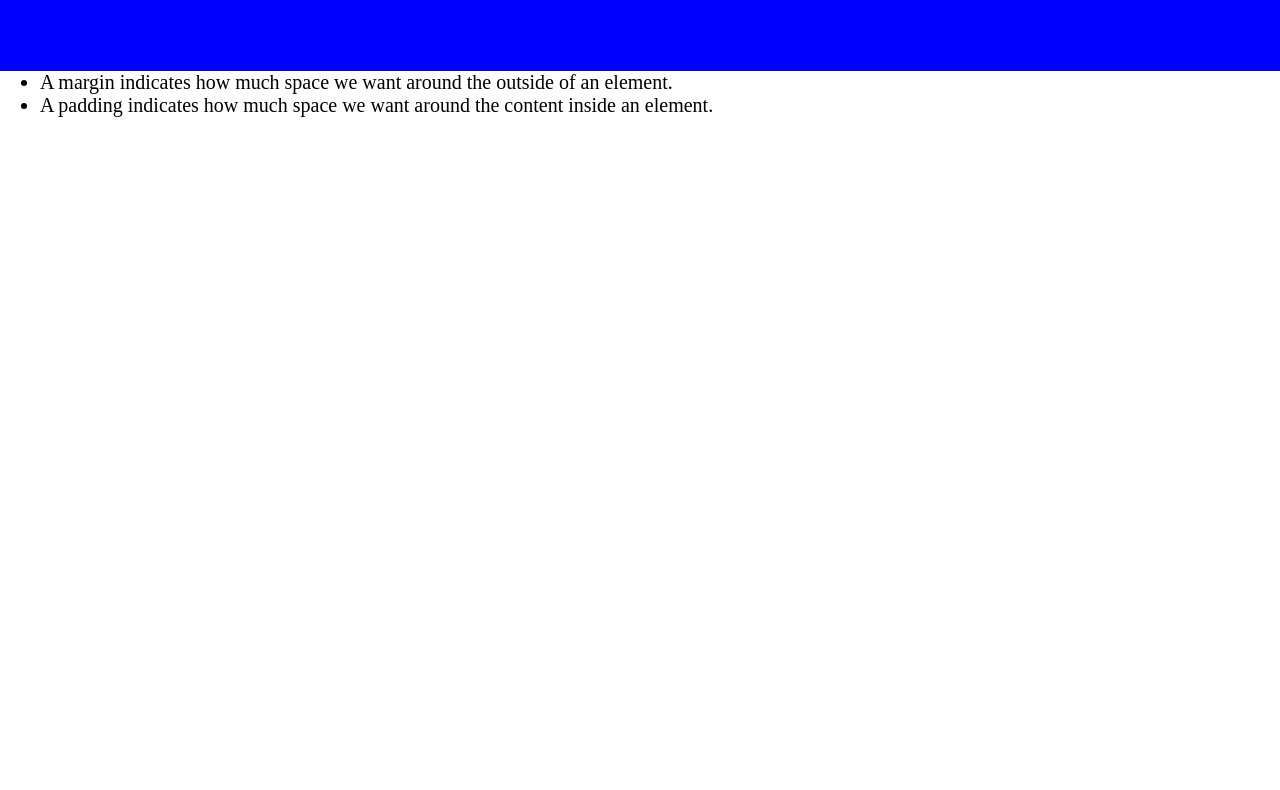
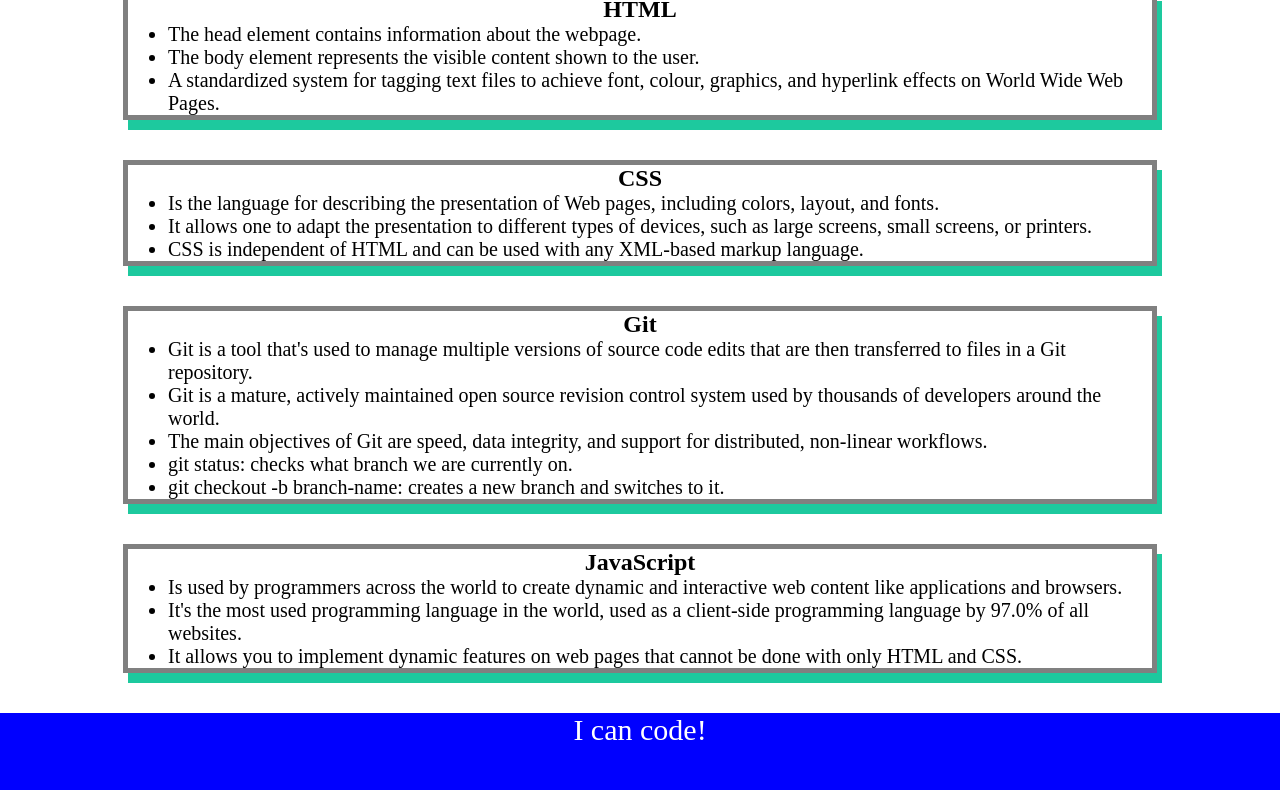
Before and after one commit to AfroNeo/pre-word-study-guide, a plain HTML site: page index.html in a window 1280 px wide. Shown: the part 169-959 px from the top of the page. Before the commit the page ends 800 px from the top, so only its background shows below. Drawn offline with Linux system fonts and the light colour scheme.

Commit message:
Update index.html
Updated lost work due to merge failure with the HTML file on the first attempt. The prework process has been completed.

```diff
--- a/index.html
+++ b/index.html
@@ -13,6 +13,42 @@
       <img src="./assets/bowtie-cat.png" alt="Profile image of cat wearing a bow tie." />
     </header>
     <main>
+            <section class="card" id="html-section">
+        <h2>HTML</h2>
+        <ul>
+          <li>The head element contains information about the webpage.</li>
+          <li>The body element represents the visible content shown to the user.</li>
+          <li>A standardized system for tagging text files to achieve font, colour, graphics, and hyperlink effects on World Wide Web Pages.</li>
+        </ul>
+        </section>
+        <section class="card" id="css-section">
+          <h2>CSS</h2>
+          <ul>
+            <li>Is the language for describing the presentation of Web pages, including colors, layout, and fonts.</li>
+            <li>It allows one to adapt the presentation to different types of devices, such as large screens, small screens, or printers.</li>
+            <li>CSS is independent of HTML and can be used with any XML-based markup language.</li>
+          </ul>
+        </section>
+
+        <section class="card" id="git-section">
+          <h2>Git</h2>
+          <ul>
+            <li>Git is a tool that's used to manage multiple versions of source code edits that are then transferred to files in a Git repository.</li>
+            <li>Git is a mature, actively maintained open source revision control system used by thousands of developers around the world.</li>
+            <li>The main objectives of Git are speed, data integrity, and support for distributed, non-linear workflows.</li>
+            <li>git status: checks what branch we are currently on.</li>
+            <li>git checkout -b branch-name: creates a new branch and switches to it.</li>
+          </ul>
+        </section>
+
+        <section class="card" id="javascript-section">
+          <h2>JavaScript</h2>
+          <ul>
+            <li>Is used by programmers across the world to create dynamic and interactive web content like applications and browsers.</li>
+            <li>It's the most used programming language in the world, used as a client-side programming language by 97.0% of all websites.</li>
+            <li>It allows you to implement dynamic features on web pages that cannot be done with only HTML and CSS.</li>
+          </ul>
+        </section>
       <!-- Student code goes here -->
     </main>
 
```
